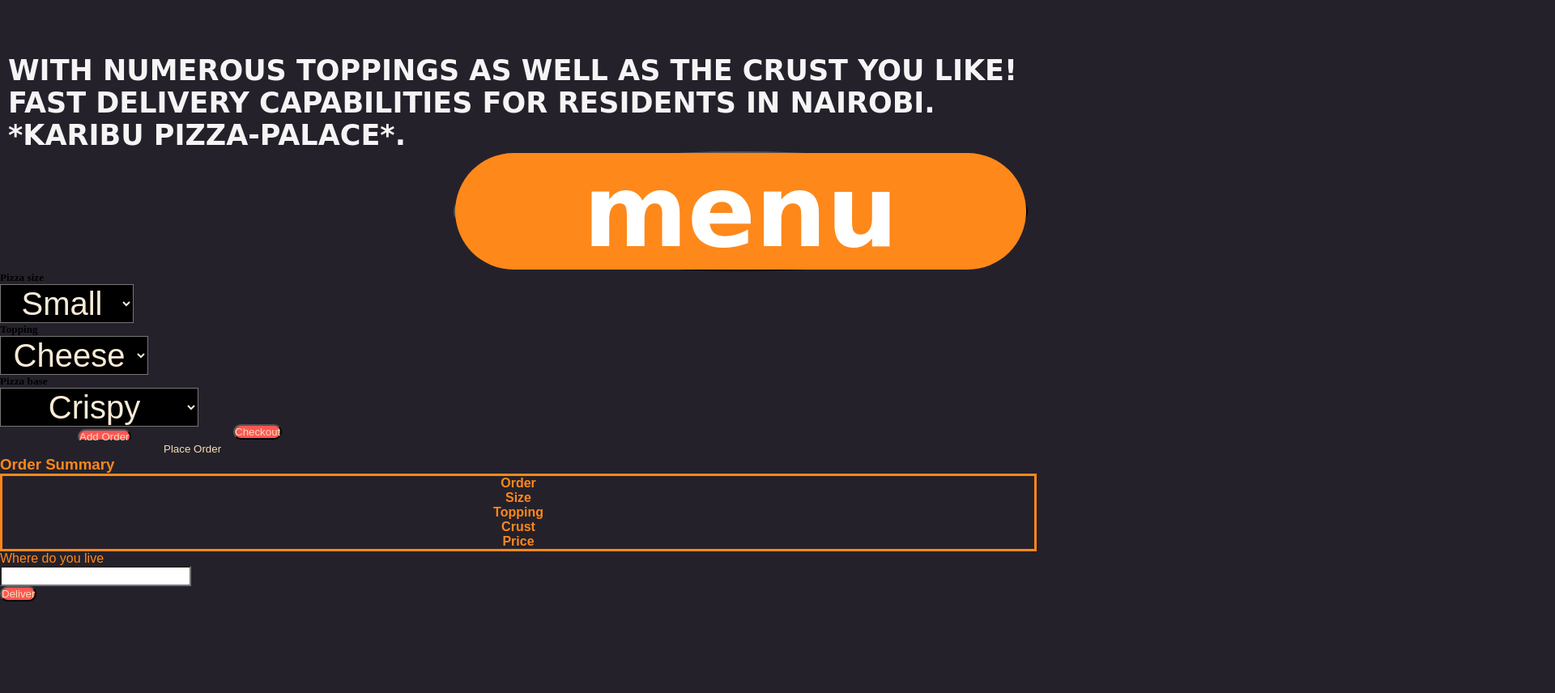
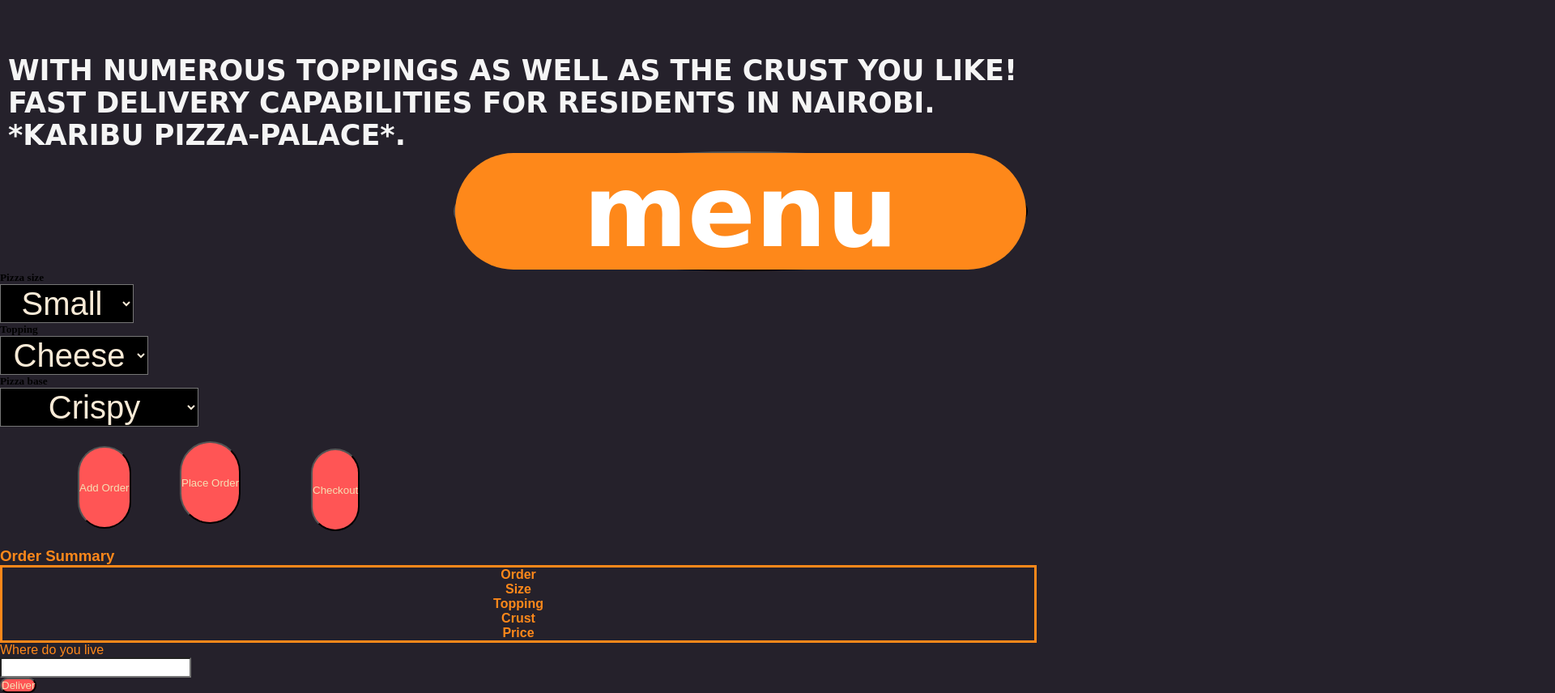
Before and after one commit to kooya3/Pizza-palace, a plain HTML site: page index.html in a window 1280 px wide. Shown: the part 600-1456 px from the top of the page at 81% size, 1920 px wide, since content can reach past the window. Before the commit the page ends 1343 px from the top, so only its background shows below. Drawn offline with Linux system fonts and the light colour scheme; a web font is replaced by a local one.

Commit message:
adding style to buttons

```diff
--- a/style.css
+++ b/style.css
@@ -116,7 +116,7 @@ img{
 	height: 500px;
 	align-items: flex-end;
 	margin-top: -6in;
-	margin-left: 13.6in;
+	margin-left: 11.6in;
 	z-index: 2;
 	border-radius: 9%;
 	background-color: gray;
@@ -200,3 +200,18 @@ h3{
 	height: 50vh;
 	width: 80vw;
 }
+button#orderMoreBtn{
+	margin-left: 1in;
+	block-size: 102px;
+	margin-top: -1px;
+}
+button#placeOrder{
+	margin-left: 222px;
+	block-size: 102px;
+	margin-bottom: -96px;
+}
+button#checkout{
+	margin-left: 4in;
+	block-size: 102px;
+	margin-top: -99px;
+}
```
